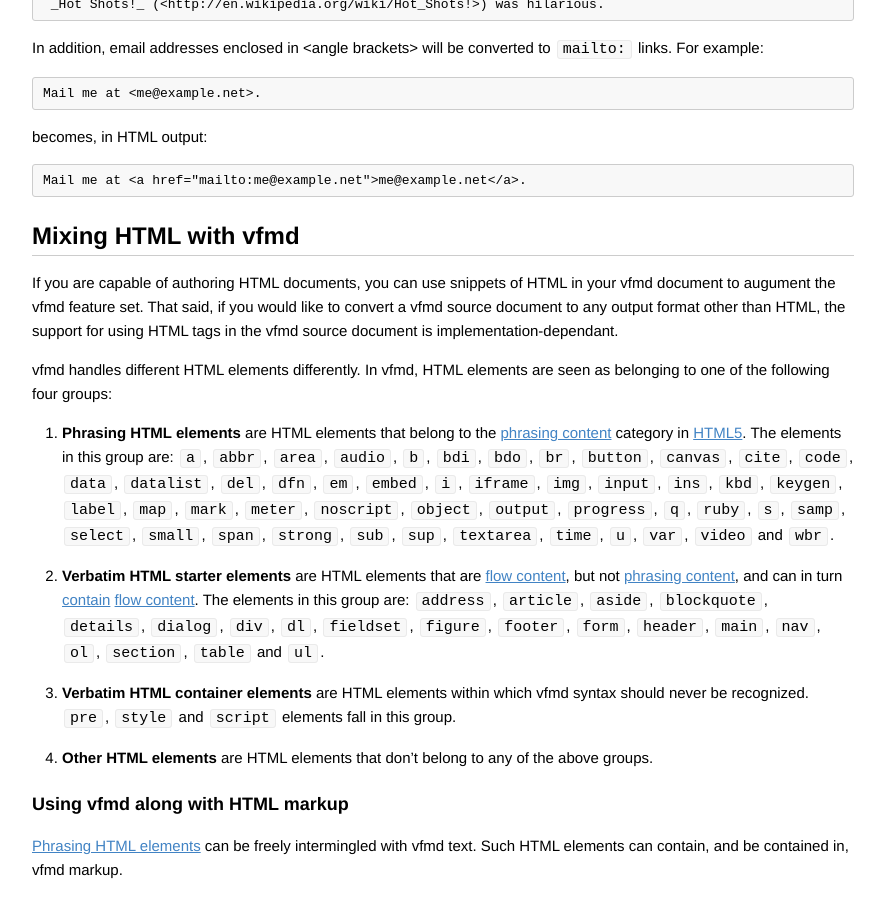
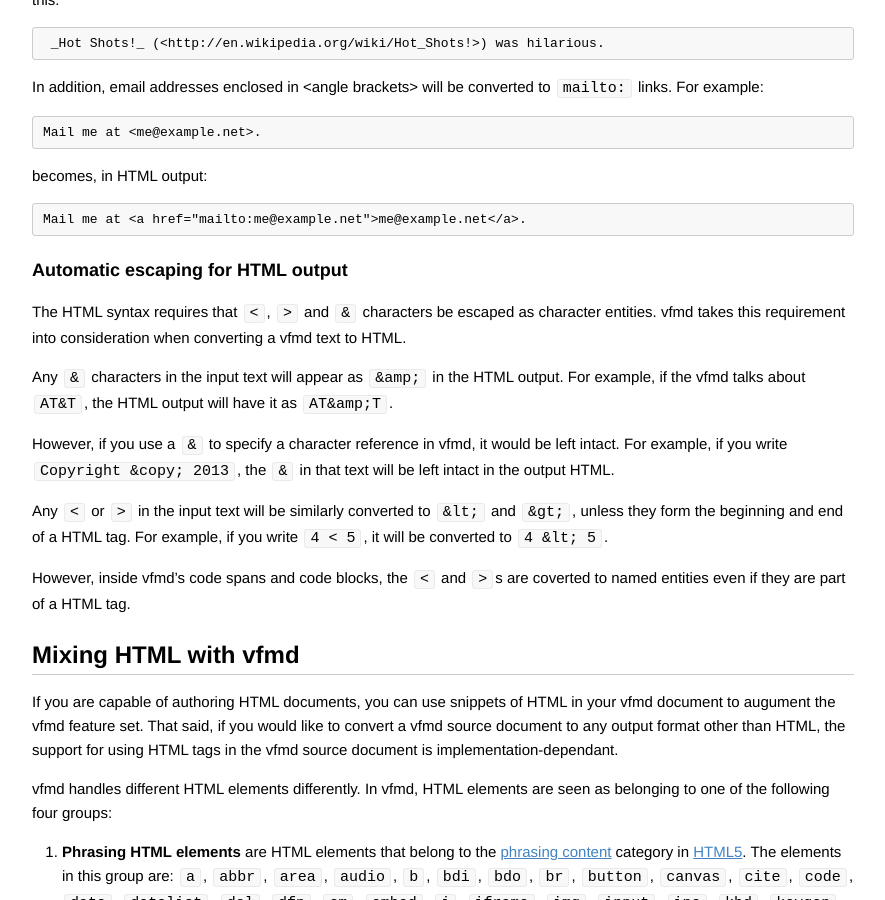
Before and after one commit to vfmd/vfmd-spec, a Jekyll site: the page built from userguide.md, in a window 1280 px wide and 900 px high, scrolled down 16023 px. Shown: the whole window, without its empty margins (197-1082 px from the left). Built offline with Jekyll 4.4.1, drawn with Linux system fonts in a browser that asks for light colours; Markdown is read by kramdown in place of the engine named in the settings; some of the changed text lies outside the part shown.

Commit message:
userguide: Automatic escaping for HTML output

```diff
--- a/userguide.md
+++ b/userguide.md
@@ -43,6 +43,7 @@ also supports span-level markup like emphasis, links and inline-code.
       * [Images]
   * [Miscellaneous]
       * [Automatic links]
+      * [Automatic escaping for HTML output]
   * [Mixing HTML with vfmd]
       * [Using vfmd along with HTML markup]
       * [Verbatim HTML]
@@ -882,6 +883,29 @@ becomes, in HTML output:
 
     Mail me at <a href="mailto:me@example.net">me@example.net</a>.
 
+<h3 id="automatic-escaping-for-html-output">Automatic escaping for HTML output</h3>
+
+[Automatic escaping for HTML output]: #automatic-escaping-for-html-output
+
+The HTML syntax requires that `<`, `>` and `&` characters be escaped as
+character entities. vfmd takes this requirement into consideration when
+converting a vfmd text to HTML.
+
+Any `&` characters in the input text will appear as `&amp;` in the HTML
+output. For example, if the vfmd talks about `AT&T`, the HTML output
+will have it as `AT&amp;T`.
+
+However, if you use a `&` to specify a character reference in vfmd, it
+would be left intact. For example, if you write `Copyright &copy; 2013`,
+the `&` in that text will be left intact in the output HTML.
+
+Any `<` or `>` in the input text will be similarly converted to `&lt;`
+and `&gt;`, unless they form the beginning and end of a HTML tag. For
+example, if you write `4 < 5`, it will be converted to `4 &lt; 5`.
+
+However, inside vfmd's code spans and code blocks, the `<` and `>`s are
+coverted to named entities even if they are part of a HTML tag.
+
 <h2 id="mixing-html-with-vfmd">Mixing HTML with vfmd</h2>
 
 [Mixing HTML with vfmd]: #mixing-html-with-vfmd
```
